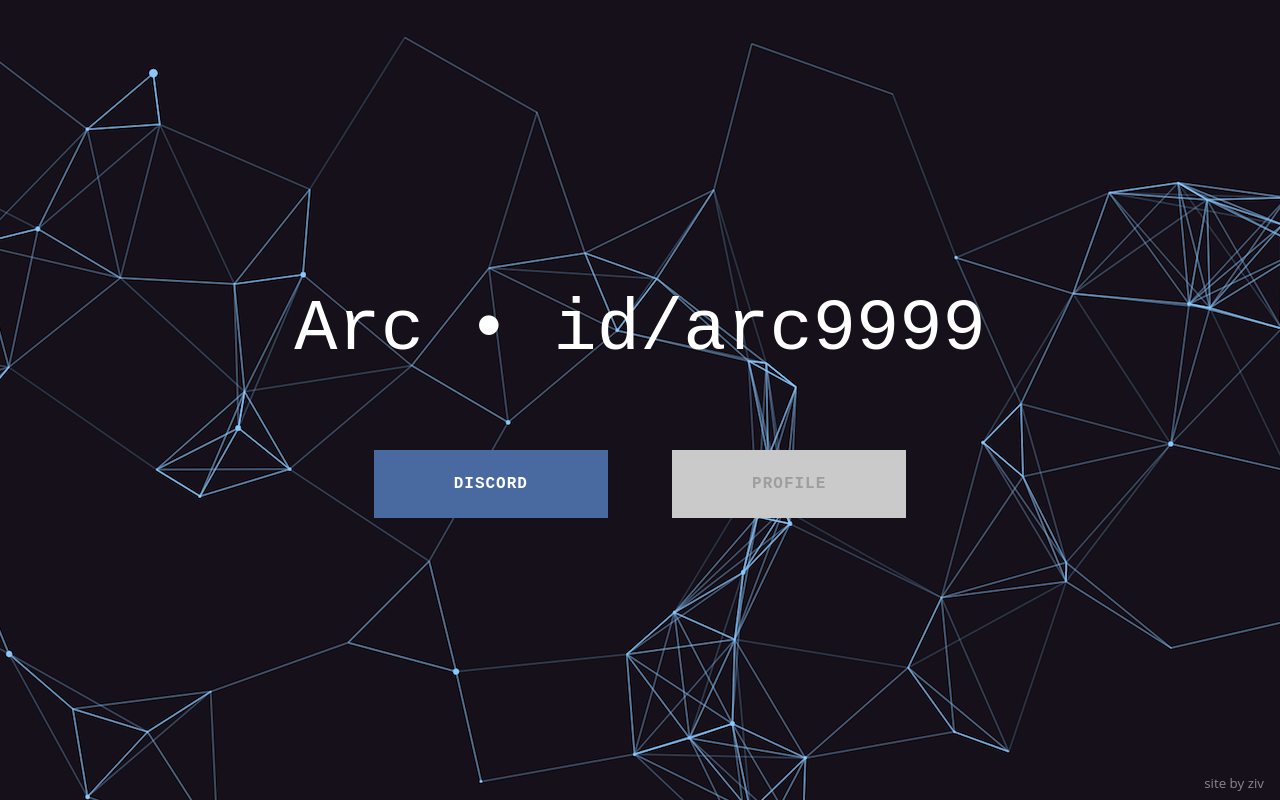
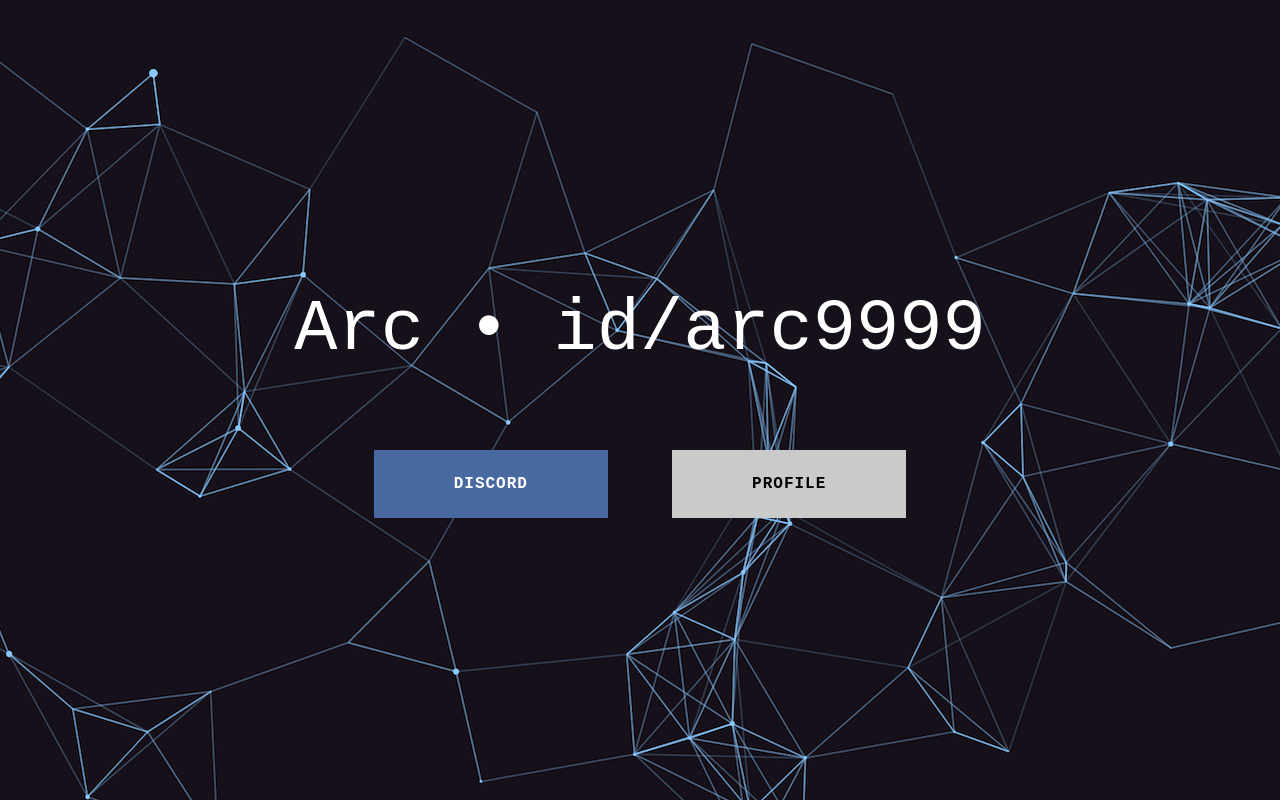
Before and after one commit to arc9999/arcsite, a PHP site: page / in a window 1280 px wide. Run offline with PHP 8.4, Linux system fonts and the light colour scheme.

Commit message:
Complete

```diff
--- a/index.html
+++ b/index.html
@@ -6,15 +6,9 @@
     <link rel="icon" href="icon.png">
     <title>Arc</title>
 </head>
-
 <body>
-
 <center>
-
-
 <div class="backgd"></div>
-
-<p class="bottomright">site by ziv</p>
 
 <div class="content">
 
@@ -28,8 +22,6 @@
   </div>
 
 </div>
-
 </center>
-
 </body>
 </html>
--- a/style.css
+++ b/style.css
@@ -127,7 +127,7 @@
     color: white;
   }
   .grey {
-    color: rgb(158, 158, 158);
+    color: rgb(0, 0, 0);
     background-color: rgb(202, 202, 202);
   }
   .btn:active {
```
Also changed, not shown: icon.png (added).
